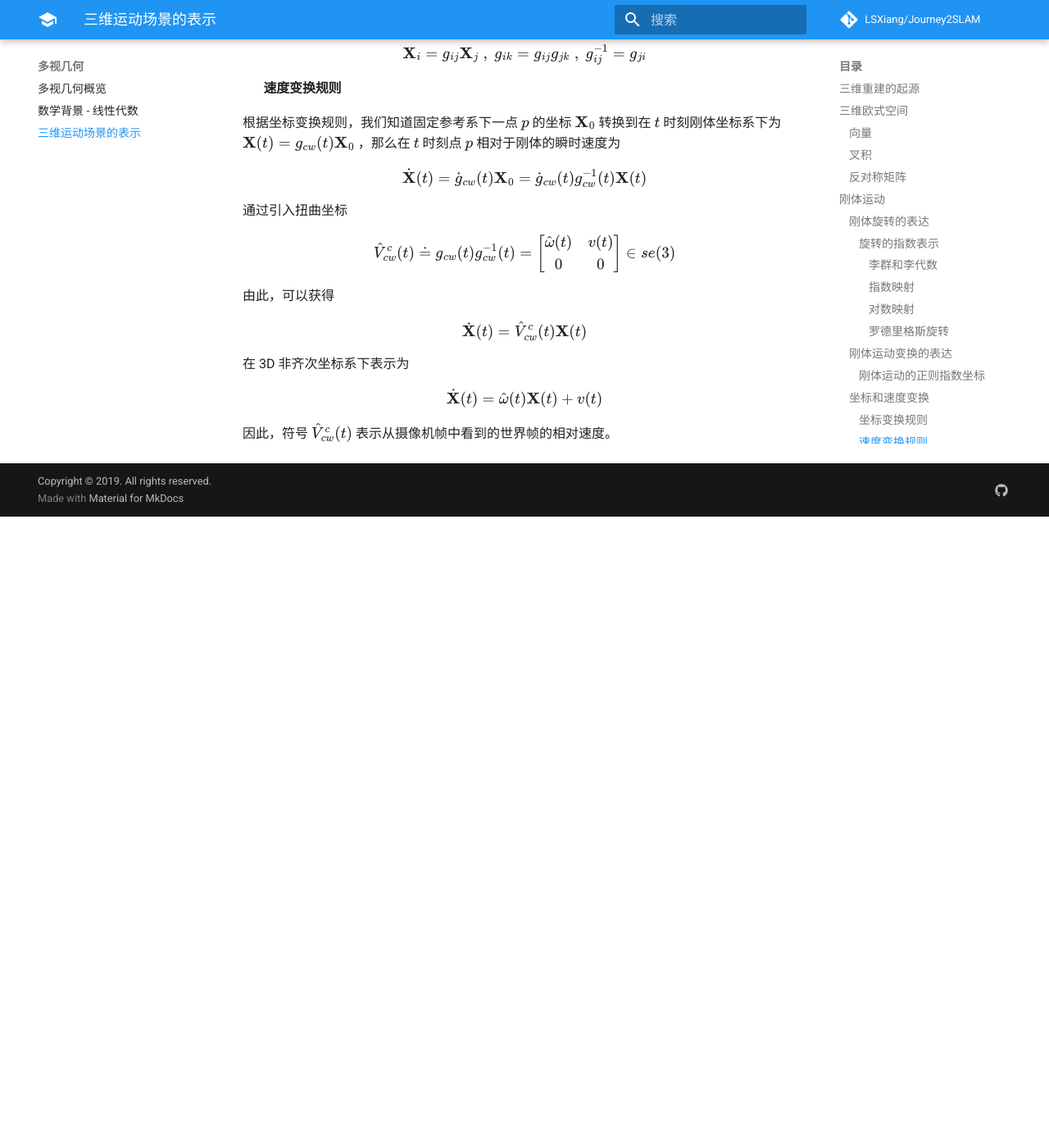
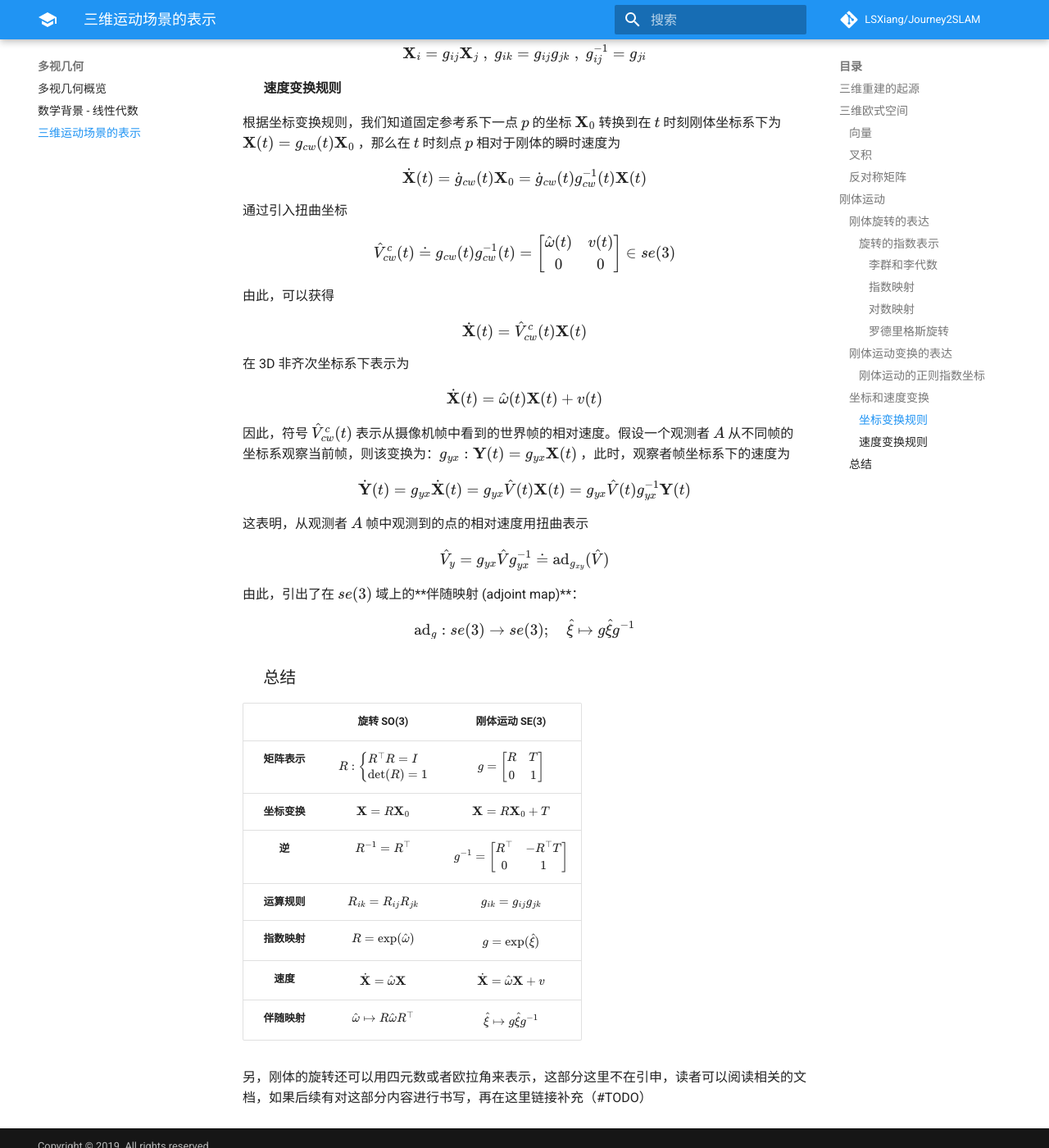
Before and after one commit to LSXiang/Journey2SLAM, an MkDocs documentation site: the page built from docs/multiple_view_geometry/RepreOf3DMoveScene.md, in a window 1280 px wide and 1400 px high, scrolled down 12285 px. Shown: the whole window at 82% size. Built offline with MkDocs 1.6.1 and Material for MkDocs 9.7.7, drawn with Linux system fonts in a browser that asks for light colours; formulas are drawn with MathJax 3; comment, search, counter and statistics services are not loaded; before the commit the page ends 12915 px from its top, so only the background shows below that.

Commit message:
record the knowledge points of representation of a 3-D moving scene

```diff
--- a/docs/multiple_view_geometry/RepreOf3DMoveScene.md
+++ b/docs/multiple_view_geometry/RepreOf3DMoveScene.md
@@ -562,7 +562,39 @@ $$
 \dot{\mathbf{X}}(t) = \hat\omega(t)\mathbf{X}(t) + v(t)
 $$
 
-因此，符号 $\hat V^c_{cw}(t)$ 表示从摄像机帧中看到的世界帧的相对速度。
+因此，符号 $\hat V^c_{cw}(t)$ 表示从摄像机帧中看到的世界帧的相对速度。假设一个观测者 $A$ 从不同帧的坐标系观察当前帧，则该变换为：$g_{yx} : \mathbf{Y}(t) = g_{yx} \mathbf{X}(t)$ ，此时，观察者帧坐标系下的速度为
+
+$$
+\dot{\mathbf{Y}}(t) = g_{yx} \dot{\mathbf{X}}(t) = g_{yx} \hat{V}(t) \mathbf{X}(t) = g_{yx} \hat{V}(t) g_{yx}^{-1} \mathbf{Y}(t)
+$$
+
+这表明，从观测者 $A$ 帧中观测到的点的相对速度用扭曲表示
+
+$$
+\hat V_y = g_{yx} \hat{V} g_{yx}^{-1} \doteq \text{ad}_{g_{xy}}(\hat V)
+$$
+
+由此，引出了在 $se(3)$ 域上的**伴随映射 (adjoint map)**：
+
+$$
+\text{ad}_g : se(3) \to se(3); \quad \hat\xi \mapsto g \hat\xi g^{-1}
+$$
+
+
+
+### 总结
+
+|              |                         旋转 SO(3)                         |                        刚体运动 SE(3)                        |
+| :----------: | :--------------------------------------------------------: | :----------------------------------------------------------: |
+| **矩阵表示** | $R: \begin{cases} R^\top R = I \\ \det(R) = 1 \end{cases}$ |      $g = \begin{bmatrix} R & T \\ 0 & 1 \end{bmatrix}$      |
+| **坐标变换** |               $\mathbf{X} = R \mathbf{X}_0$                |              $\mathbf{X} = R \mathbf{X}_0 + T$               |
+|    **逆**    |                     $R^{-1} = R^\top$                      | $g^{-1} = \begin{bmatrix} R^\top & -R^\top T \\ 0 & 1 \end{bmatrix}$ |
+| **运算规则** |                  $R_{ik} = R_{ij}R_{jk}$                   |                   $g_{ik} = g_{ij}g_{jk}$                    |
+| **指数映射** |                   $R = \exp(\hat\omega)$                   |                     $g = \exp(\hat\xi)$                      |
+|   **速度**   |         $\dot{\mathbf{X}} = \hat\omega \mathbf{X}$         |        $\dot{\mathbf{X}} = \hat\omega \mathbf{X} + v$        |
+| **伴随映射** |          $\hat\omega \mapsto R \hat\omega R^\top$          |              $\hat\xi \mapsto g \hat\xi g^{-1}$              |
+
+另，刚体的旋转还可以用四元数或者欧拉角来表示，这部分这里不在引申，读者可以阅读相关的文档，如果后续有对这部分内容进行书写，再在这里链接补充（#TODO）
 
 
 
```
